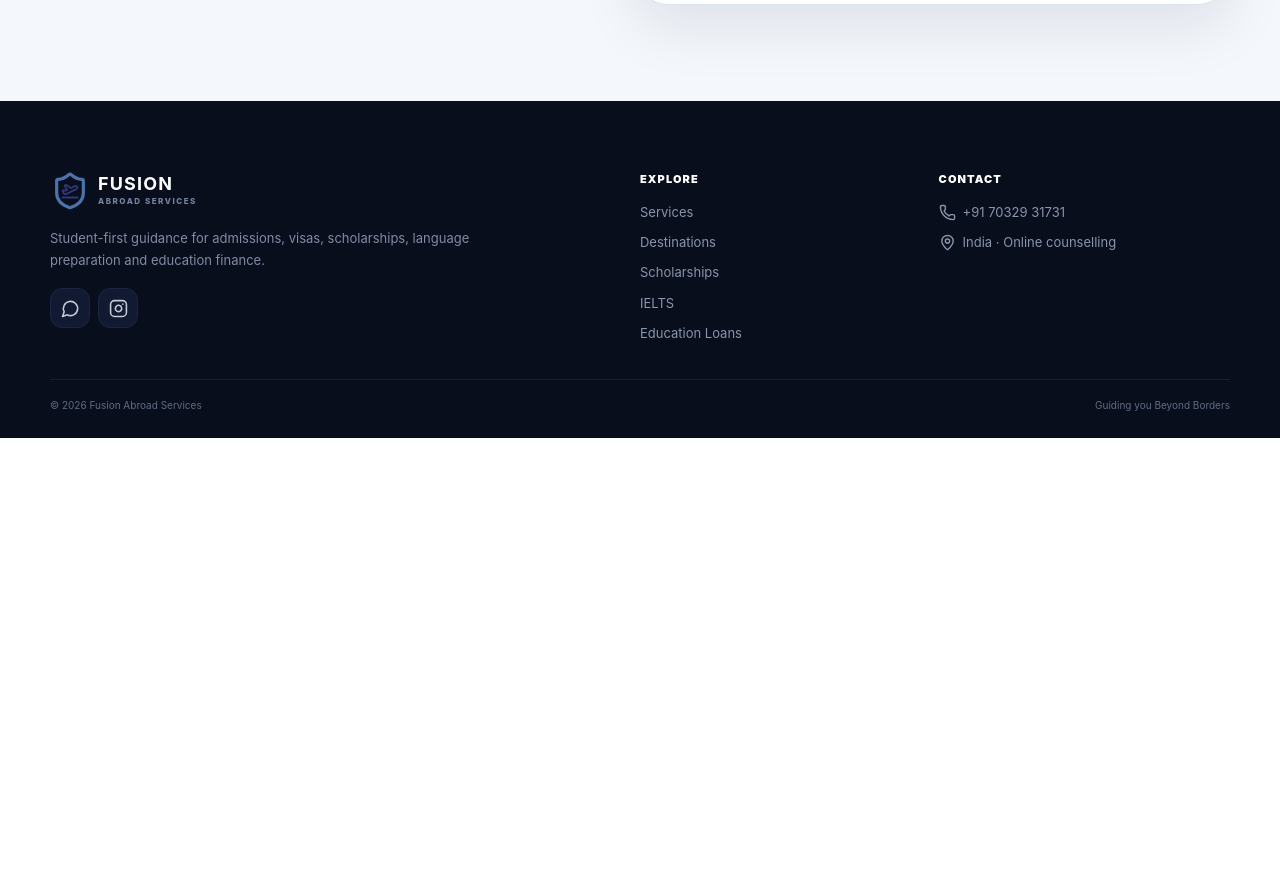
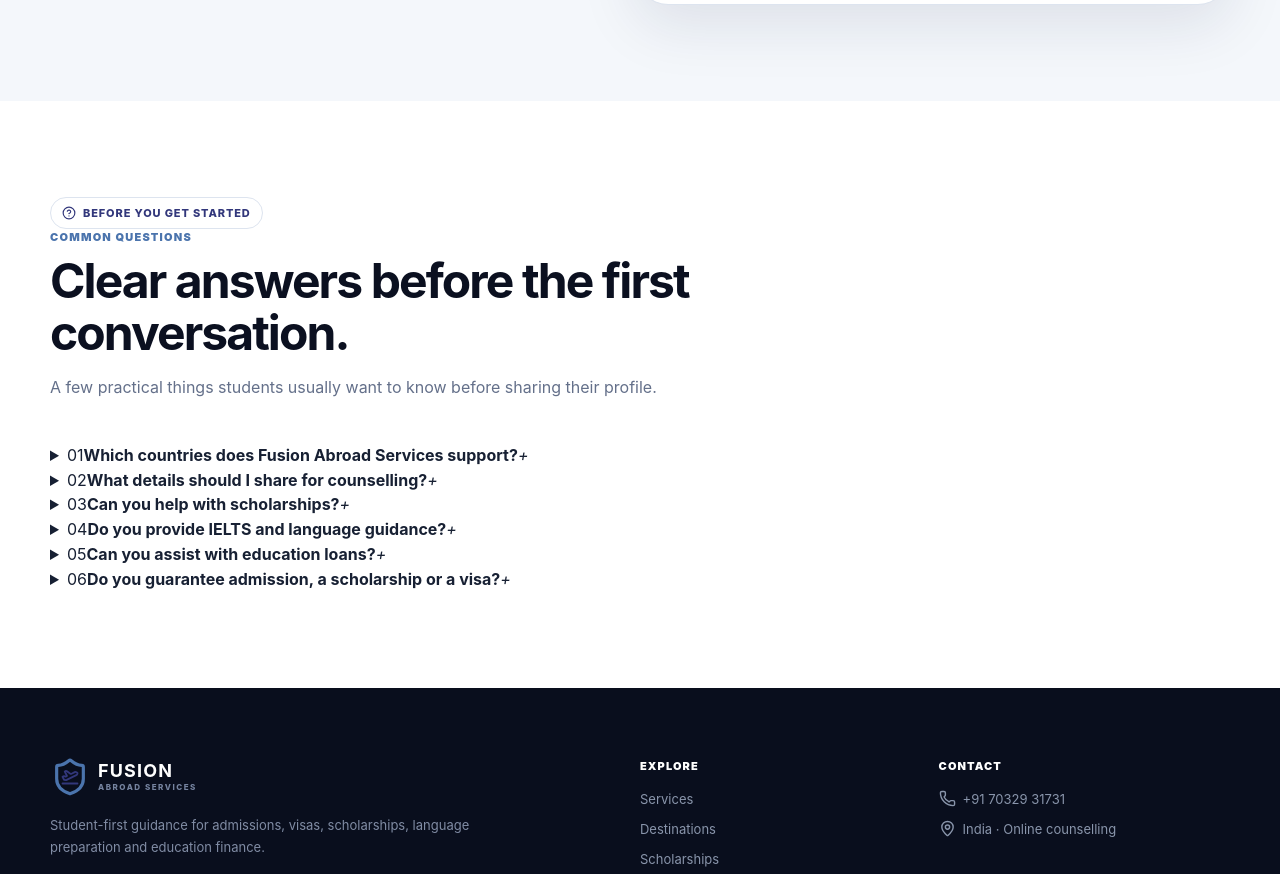
Before and after one commit to mkraja826/fusionvisa, a Next.js app: page / in a window 1280 px wide. Shown: the part 3620-4494 px from the top of the page. Before the commit the page ends 4058 px from the top, so only its background shows below. Built offline with nearby package versions, Linux system fonts and the light colour scheme.

Commit message:
content: add trust FAQ to homepage

```diff
--- a/app/page.tsx
+++ b/app/page.tsx
@@ -9,6 +9,7 @@ import {
   ShieldCheck,
   Sparkles,
 } from "lucide-react";
+import FAQ from "@/components/FAQ";
 import LeadForm from "@/components/LeadForm";
 import SectionHeader from "@/components/SectionHeader";
 import { destinations, processSteps, services, whatsappUrl } from "@/lib/site";
@@ -168,6 +169,8 @@ export default function HomePage() {
           <LeadForm compact />
         </div>
       </section>
+
+      <FAQ />
     </>
   );
 }
```
